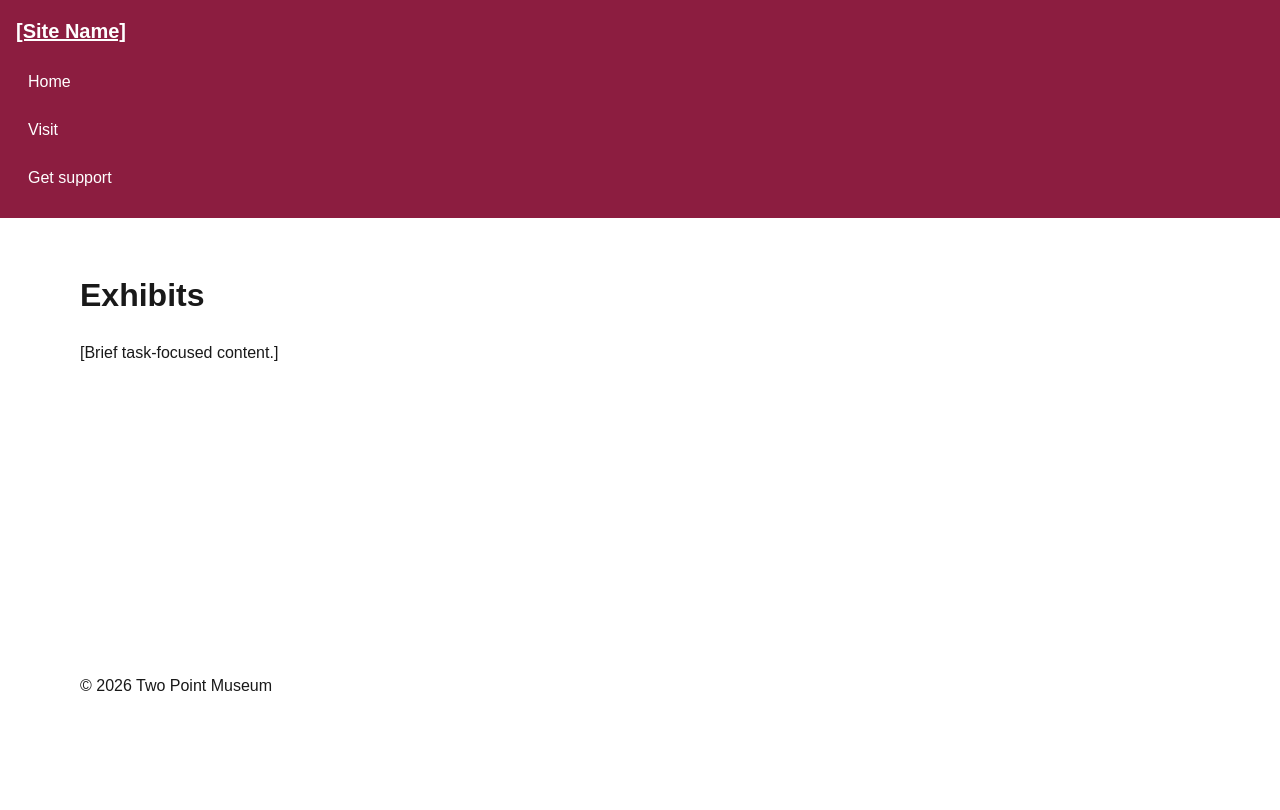
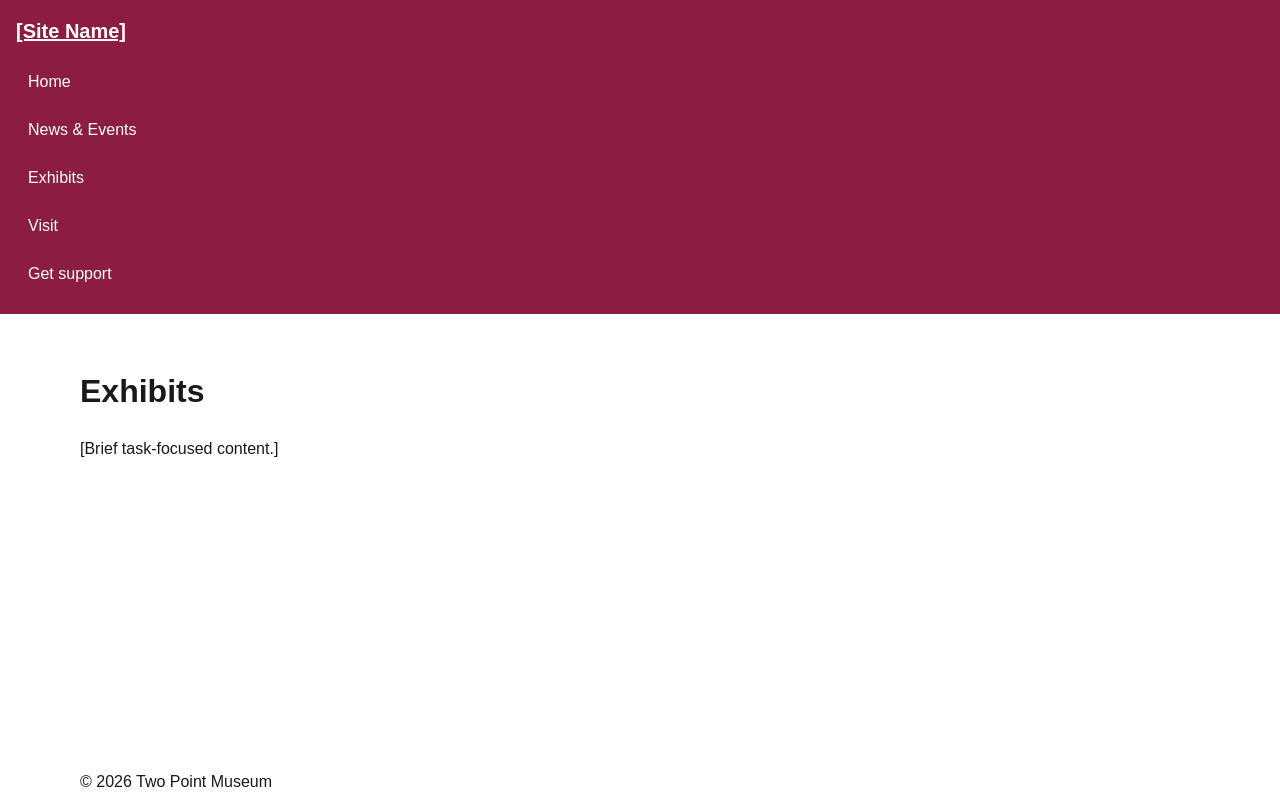
Before and after one commit to kriswojcik-dev/Module5-Responsive-Navigation-Deliverable-Starter, a plain HTML site: page exhibits.html in a window 1280 px wide. Drawn offline with Linux system fonts and the light colour scheme.

Commit message:
Update navigation links for consistency across pages

```diff
--- a/exhibits.html
+++ b/exhibits.html
@@ -16,7 +16,9 @@
                 aria-expanded="false" hidden>Menu</button>
             <ul class="nav-list" id="primary-nav">
                 <li><a href="index.html">Home</a></li>
-                <li><a href="visit.html" aria-current="page">Visit</a></li>
+                <li><a href="index.html#events">News &amp; Events</a></li>
+                <li><a href="exhibits.html" aria-current="page">Exhibits</a></li>
+                <li><a href="visit.html">Visit</a></li>
                 <li><a href="support.html">Get support</a></li>
                 <!-- TODO: match the final destinations on every page. -->
             </ul>
```
Also changed, not shown: index.html (+2 -2 lines), support.html (+2 -0 lines), visit.html (+2 -1 lines).
